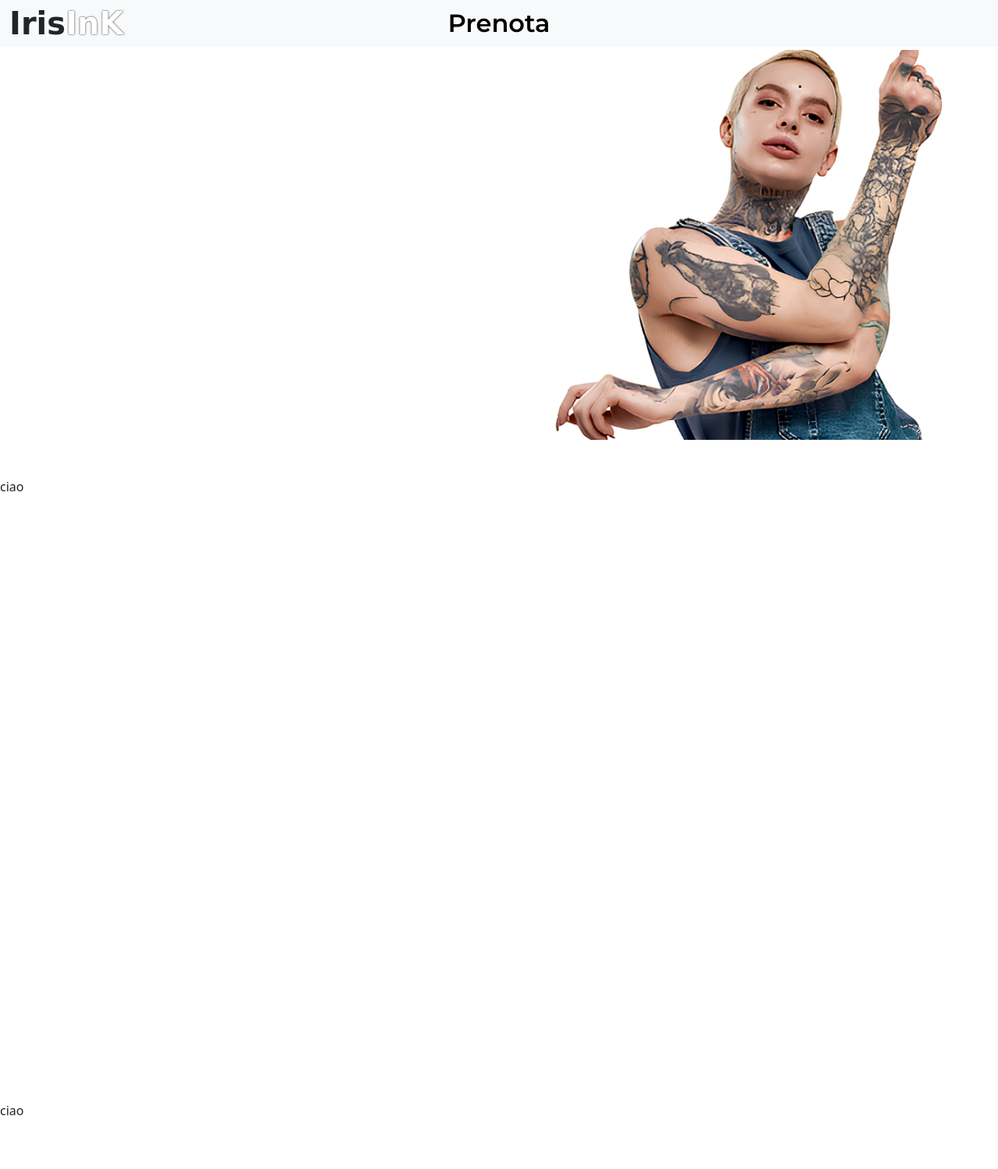
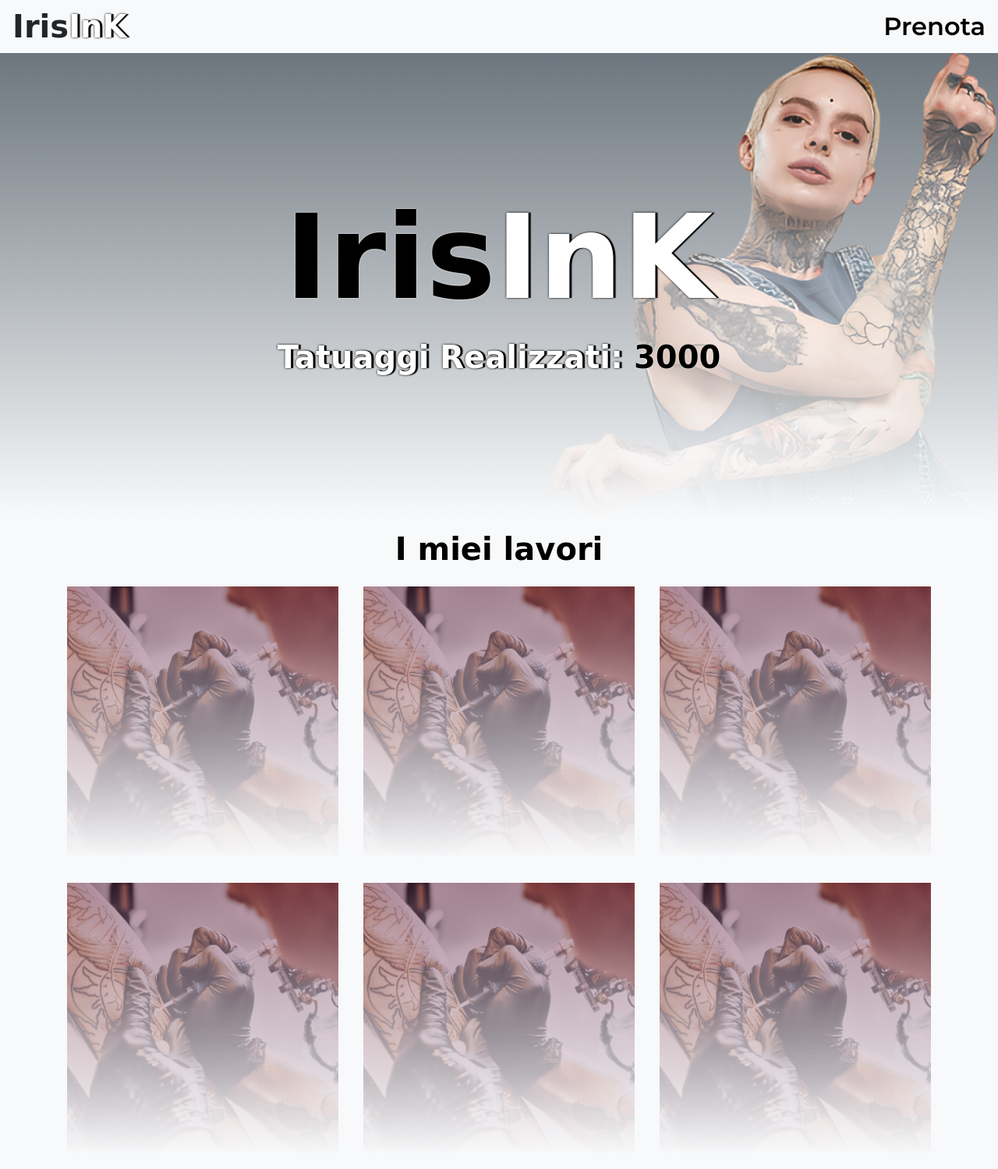
Before and after one commit to walter-ladislao/irisInk, a plain HTML site: page index.html in a window 1280 px wide. Shown: the top 1499 px of the page at 78% size. Drawn offline with nearby package versions, Linux system fonts and the light colour scheme; a web font is replaced by a local one.

Commit message:
aggiunta sez main

```diff
--- a/index.html
+++ b/index.html
@@ -14,30 +14,88 @@
     <link rel="stylesheet" href="style.css">
 </head>
 <body>
-    <nav class="fixed-top">
+    <nav class="fixed-top" id="myNav">
         <div class="container-fluid">
-            <div class="row justify-content-between">
+            <div class="row justify-content-between p-1">
                 <div class="col-4 text-old fs-1 ">Iris<span class="ink">InK</span></div>
-                    <div class="col-4 d-none d-lg-flex fs-5 align-items-center justify-content-center">
-                        <a href="/contact.html" class="myNavLink ">Prenota</a>
-                    </div>
+
                 <div class="col-4 fs-1"></div>
+                <div class="col-4 d-none d-lg-flex fs-5 align-items-center justify-content-end">
+                    <a href="/contact.html" class="myNavLink ">Prenota</a>
+                </div>
             </div>
         </div>
     </nav>
-    <header class="mt-5 pt-3">
+    <header class="mt-3 mt-lg-5 pt-3">
         <div class="container-fluid">
             <div class="row">
-                <div class="col-6">
+                <div class="col-12 bkground bg-secondary">
+                    <div class="container">
+                        <div class="row justify-content-center">
+                            <div class="col-12 bg-header d-flex justify-content-center align-items-center">
+                                <span class="myCard">
+                                    <h1 class="text-old titolo text-center iris">Iris<span class="ink">InK</span></h1>
+                                    <div class="text-old text-center fs-1 ink">Tatuaggi Realizzati: <span class="iris">3000</span></dov>
+                                </span>
+                            </div>
+                        </div>
+                    </div>
 
-                </div>
-                <div class="col-6 d-flex justify-content-center">
-                    <div class="bg-header"></div>
                 </div>
             </div>
         </div>
     </header>
-    <div class="vh-100 mt-5">ciao</div>
+    <div class="min-vh-100" id="works">
+        <div>
+            <a href="#works"><h2 class="text-center iris text-old fs-1 pt-3">I miei lavori</h2></a>
+        </div>
+        <div class="container">
+            <div class="row justify-content-center">
+                <div class="col-6 col-lg-4 p-3">
+                    <div class="myWorkCard">
+                        <div class="myhover"></div>
+                        <img src="./idle.jpg" class="img-fluid" alt="" srcset="">
+                    </div>
+                </div>
+                <div class="col-6 col-lg-4 p-3">
+                    <div class="myWorkCard">
+                        <div class="myhover"></div>
+                        <img src="./idle.jpg" class="img-fluid" alt="" srcset="">
+                    </div>
+                </div>
+                <div class="col-6 col-lg-4 p-3">
+                    <div class="myWorkCard">
+                        <div class="myhover"></div>
+                        <img src="./idle.jpg" class="img-fluid" alt="" srcset="">
+                    </div>
+                </div>
+                <div class="col-6 col-lg-4 p-3">
+                    <div class="myWorkCard">
+                        <div class="myhover"></div>
+                        <img src="./idle.jpg" class="img-fluid" alt="" srcset="">
+                    </div>
+                </div>
+                <div class="col-6 col-lg-4 p-3">
+                    <div class="myWorkCard">
+                        <div class="myhover"></div>
+                        <img src="./idle.jpg" class="img-fluid" alt="" srcset="">
+                    </div>
+                </div>
+                <div class="col-6 col-lg-4 p-3">
+                    <div class="myWorkCard">
+                        <div class="myhover"></div>
+                        <img src="./idle.jpg" class="img-fluid" alt="" srcset="">
+                    </div>
+                </div>
+                <div class="col-6 col-lg-4 p-3">
+                    <div class="myWorkCard">
+                        <div class="myhover"></div>
+                        <img src="./idle.jpg" class="img-fluid" alt="" srcset="">
+                    </div>
+                </div>
+            </div>
+        </div>
+    </div>
     <div class="vh-100">ciao</div>
 
 
--- a/main.js
+++ b/main.js
@@ -0,0 +1,13 @@
+window.addEventListener('scroll', function() {
+    var navbar = document.getElementById('myNav');
+    // Verifica se lo scrolling è verso il basso
+    if (window.scrollY > this.lastScroll) {
+        // Nascondi la navbar spostandola verso l'alto
+        navbar.style.top = '-100px'; // Modifica il valore in base all'altezza della tua navbar
+    } else {
+        // Mostra la navbar spostandola verso il basso
+        navbar.style.top = '0';
+    }
+    // Salva l'ultima posizione dello scrolling
+    this.lastScroll = window.scrollY;
+});
--- a/style.css
+++ b/style.css
@@ -3,9 +3,12 @@
     --colore-secondario: #6c757d; /* Grigio */
     --colore-terziario: #28a745; /* Verde */
     --colore-testo: #212529; /* Nero */
-    --colore-sfondo: #f8f9fa; /* Bianco */
-  }
+    --biancoo: #f8f9fa; /* Bianco */
+}
 
+body{
+    background-color: var(--biancoo);
+}
 
 .text-old {
     font-family: "UnifrakturCook", cursive;
@@ -18,9 +21,18 @@ a{
 }
 
 nav{
-    background-color: var(--colore-sfondo);
+    background-color: var(--biancoo);
     z-index: 999;
 }
+
+#myNav {
+    position: fixed;
+    top: 0;
+    left: 0;
+    width: 100%;
+    transition: top 0.3s ease; /* Aggiungi una transizione con un effetto di easing */
+}
+
 .myNavLink{
     color: black;
     font-size: xx-large;
@@ -33,8 +45,6 @@ nav{
 .myNavLink:hover{
     color: white;
     text-shadow: black 0px 0px 1px,black 5px 0px 1px;
-
-
 }
 .myNavLink::after{
     color: white;
@@ -53,14 +63,50 @@ nav{
 }
 .ink{
     color: white;
-    text-shadow: black 0px 0px 2px;
+    text-shadow: black 0px 0px 3px,black 3px 0px 1px;
 }
 
 .bg-header{
-    width: 500px;
-    height: 500px;
-    background-image: url('./tipa.png');
-    background-position: center;
+    height: 600px;
+
+}
+
+.bkground{
+    background-image: linear-gradient(to bottom, rgba(0, 0, 0, 0), rgb(248,249,250) 100%), url('./tipa.png');
+    background-position-x: right;
     background-repeat: no-repeat;
-    background-size: cover;
+    background-size: auto 100%;
 }
+
+.titolo{
+    font-size: 150px;
+}
+
+.myWorkCard {
+    position: relative;
+    overflow: hidden; /* Assicura che il contenuto non fuoriesca dall'elemento */
+}
+
+.myhover {
+    position: absolute;
+    height: 100%;
+    width: 100%;
+    z-index: 1;
+    background-image: linear-gradient(to bottom, rgba(70, 8, 42, 0.415),rgb(248,249,250)  100%);
+    transition: opacity 0.3s; /* Applica la transizione sull'opacità */
+    opacity: 1; /* Inizialmente invisibile */
+}
+
+.myWorkCard:hover .myhover {
+    opacity: 0; /* Rendi l'elemento visibile al passaggio del mouse sull'elemento .myWorkCard */
+}
+
+@media screen and (max-width: 768px) {
+    .titolo{
+        font-size: 100px;
+    }
+    .bg-header{
+        height: 500px;
+
+    }
+}
```
Also changed, not shown: idle.jpg (added).
